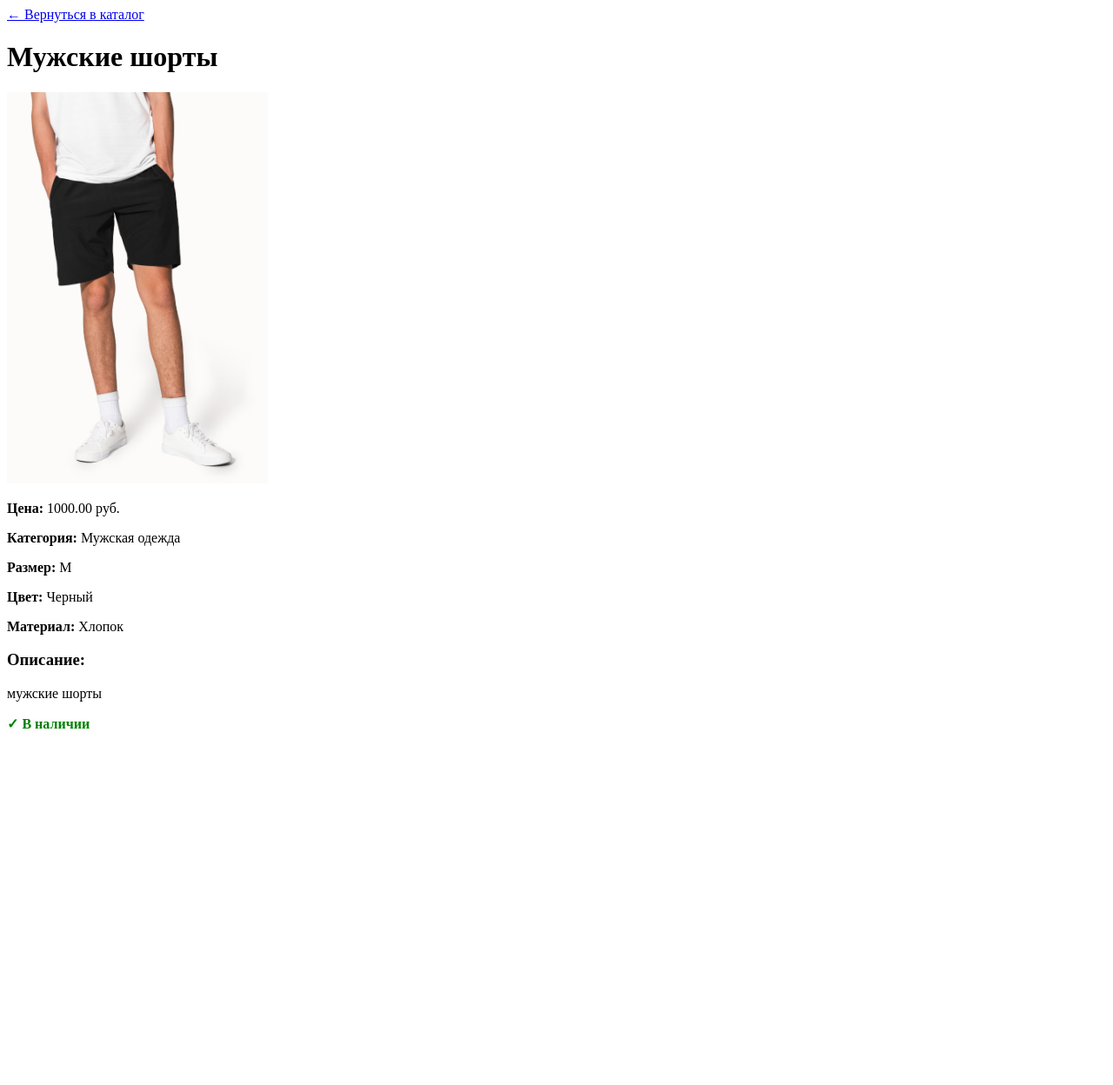
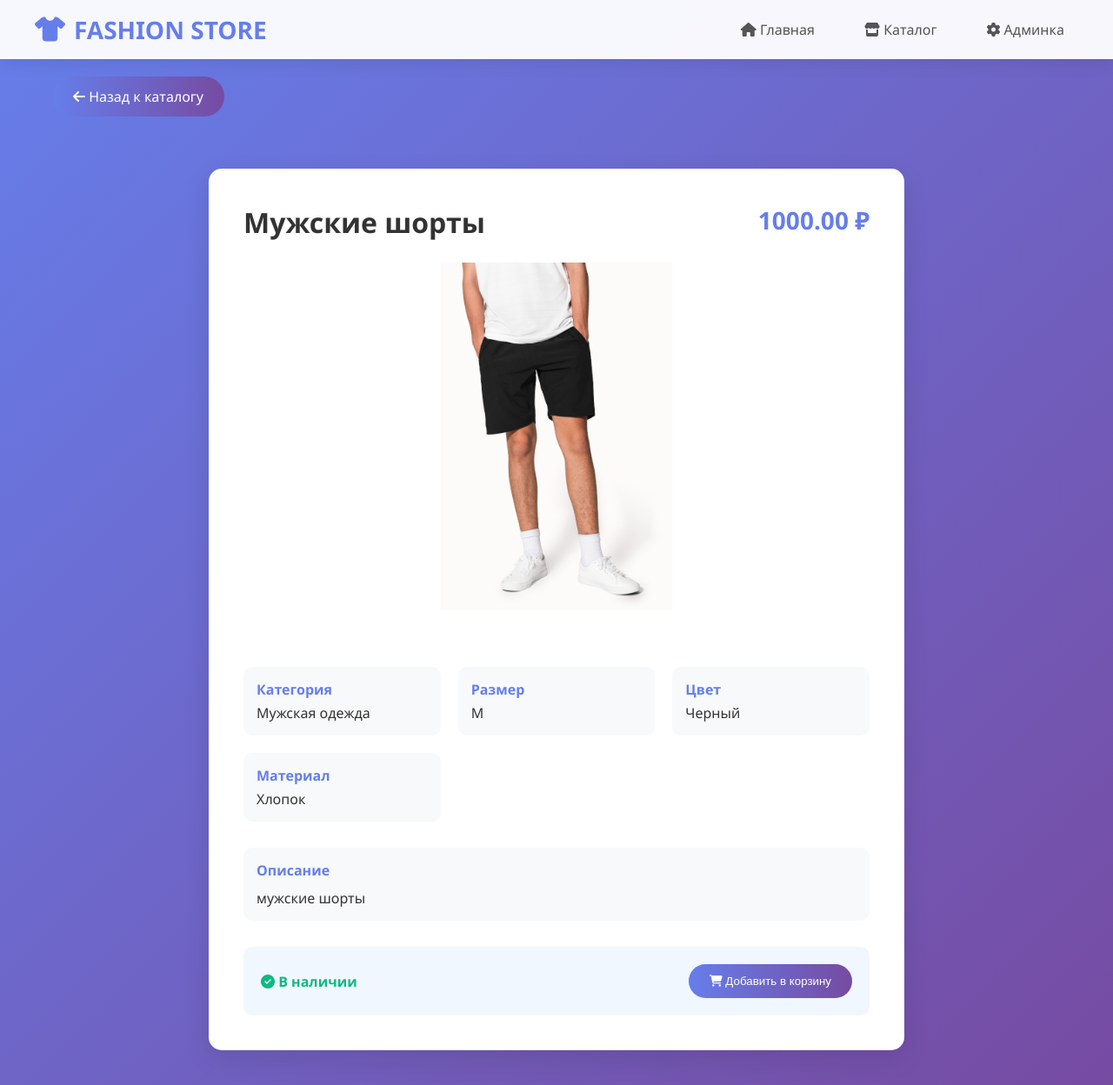
Before and after one commit to Zakkatx1/shop-clothing, a Django app: page /products/2/ in a window 1280 px wide. Shown: the whole page at 87% size. Before the commit the page ends 838 px from the top, so only its background shows below. Run offline with Django 5.2, Linux system fonts and the light colour scheme; data comes from the database, SQL or seed files in the repository; both versions use the stored data as it was after the commit.

Commit message:
добавила категории, товары и фото на одежду

```diff
--- /dev/null
+++ b/someapp/templates/someapp/base.html
@@ -0,0 +1,45 @@
+<!-- someapp/templates/someapp/base.html -->
+<!DOCTYPE html>
+<html lang="ru">
+<head>
+    <meta charset="UTF-8">
+    <meta name="viewport" content="width=device-width, initial-scale=1.0">
+    <title>{% block title %}Магазин одежды{% endblock %}</title>
+    {% load static %}
+    <link rel="stylesheet" href="{% static 'css/style.css' %}">
+    <link rel="stylesheet" href="https://cdnjs.cloudflare.com/ajax/libs/font-awesome/6.4.0/css/all.min.css">
+</head>
+<body>
+    <nav class="navbar">
+        <div class="container nav-content">
+            <a href="{% url 'home' %}" class="logo">
+                <i class="fas fa-tshirt"></i>
+                FASHION STORE
+            </a>
+            <div class="nav-links">
+                <a href="{% url 'home' %}"><i class="fas fa-home"></i> Главная</a>
+                <a href="{% url 'product_list' %}"><i class="fas fa-store"></i> Каталог</a>
+                <a href="/admin/"><i class="fas fa-cog"></i> Админка</a>
+            </div>
+        </div>
+    </nav>
+
+    <main class="container">
+        {% block content %}{% endblock %}
+    </main>
+
+    <script>
+        document.addEventListener('DOMContentLoaded', function() {
+            const productCards = document.querySelectorAll('.product-card');
+            productCards.forEach(card => {
+                card.addEventListener('click', function() {
+                    const link = this.querySelector('a');
+                    if (link) {
+                        window.location.href = link.href;
+                    }
+                });
+            });
+        });
+    </script>
+</body>
+</html>
--- a/someapp/templates/someapp/product_detail.html
+++ b/someapp/templates/someapp/product_detail.html
@@ -1,33 +1,67 @@
-<!DOCTYPE html>
-<html lang="ru">
-<head>
-    <meta charset="UTF-8">
-    <title>{{ product.name }}</title>
-</head>
-<body>
-    <a href="/app/products/">← Вернуться в каталог</a>
+<!-- someapp/templates/someapp/product_detail.html -->
+{% extends 'someapp/base.html' %}
+{% load static %}
 
-    <h1>{{ product.name }}</h1>
+{% block title %}{{ product.name }}{% endblock %}
+
+{% block content %}
+<a href="{% url 'product_list' %}" class="btn" style="margin: 20px 0; display: inline-block;">
+    <i class="fas fa-arrow-left"></i> Назад к каталогу
+</a>
+
+<div class="product-detail-container">
+    <div class="product-header">
+        <h1>{{ product.name }}</h1>
+        <div class="price-tag">{{ product.price }} ₽</div>
+    </div>
 
     {% if product.image %}
-        <img src="{{ product.image.url }}" alt="{{ product.name }}" width="300">
+        <img src="{{ product.image.url }}" alt="{{ product.name }}" class="product-main-image">
+    {% else %}
+        <img src="{% static 'images/placeholder-large.jpg' %}" alt="Нет изображения" class="product-main-image">
     {% endif %}
 
-    <p><strong>Цена:</strong> {{ product.price }} руб.</p>
-    <p><strong>Категория:</strong> {{ product.category.name }}</p>
-    <p><strong>Размер:</strong> {{ product.size }}</p>
-    <p><strong>Цвет:</strong> {{ product.color }}</p>
-    <p><strong>Материал:</strong> {{ product.material }}</p>
+    <div class="product-specs">
+        <div class="spec-item">
+            <div class="spec-label">Категория</div>
+            <div>{{ product.category.name }}</div>
+        </div>
 
-    <h3>Описание:</h3>
-    <p>{{ product.description }}</p>
+        <div class="spec-item">
+            <div class="spec-label">Размер</div>
+            <div>{{ product.size }}</div>
+        </div>
 
-    <p>
-        {% if product.in_stock %}
-            <strong style="color: green;">✓ В наличии</strong>
-        {% else %}
-            <strong style="color: red;">✗ Нет в наличии</strong>
-        {% endif %}
-    </p>
-</body>
-</html>
+        <div class="spec-item">
+            <div class="spec-label">Цвет</div>
+            <div>{{ product.color }}</div>
+        </div>
+
+        <div class="spec-item">
+            <div class="spec-label">Материал</div>
+            <div>{{ product.material }}</div>
+        </div>
+    </div>
+
+    <div class="spec-item">
+        <div class="spec-label">Описание</div>
+        <p style="margin-top: 10px;">{{ product.description }}</p>
+    </div>
+
+    <div style="margin-top: 30px; padding: 20px; background: #f0f7ff; border-radius: 10px;">
+        <div style="display: flex; justify-content: space-between; align-items: center;">
+            <div>
+                {% if product.in_stock %}
+                    <span class="in-stock"><i class="fas fa-check-circle"></i> В наличии</span>
+                {% else %}
+                    <span class="out-of-stock"><i class="fas fa-times-circle"></i> Нет в наличии</span>
+                {% endif %}
+            </div>
+
+            <button class="btn" onclick="alert('Товар добавлен в корзину!')">
+                <i class="fas fa-shopping-cart"></i> Добавить в корзину
+            </button>
+        </div>
+    </div>
+</div>
+{% endblock %}
```
Also changed, not shown: someapp/templates/someapp/home.html (+42 -28 lines), someapp/templates/someapp/product_list.html (+72 -42 lines), db.sqlite3, media/products/125277.jpg (added), 1 other file.
